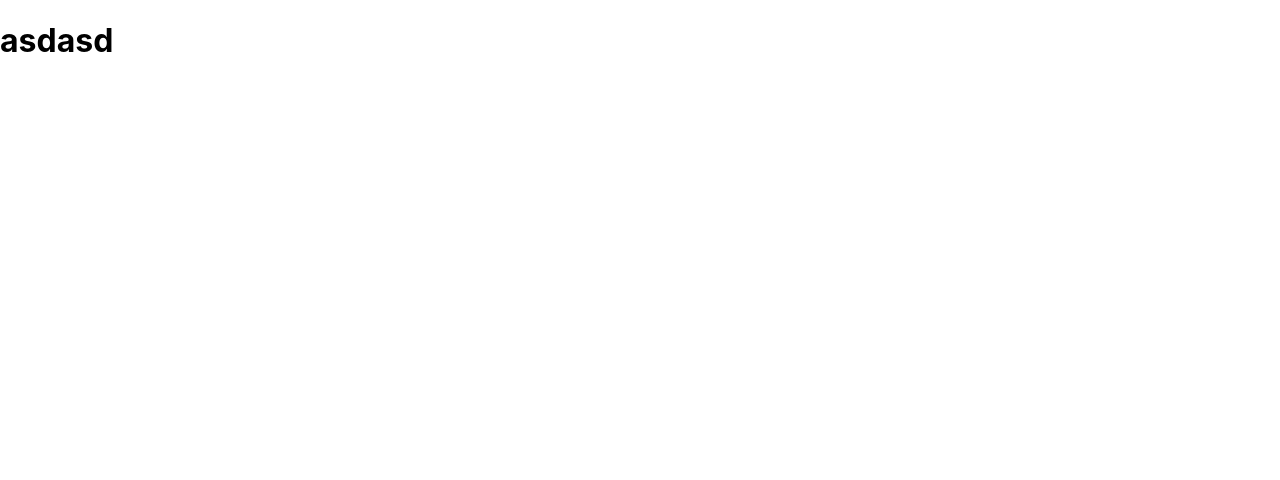
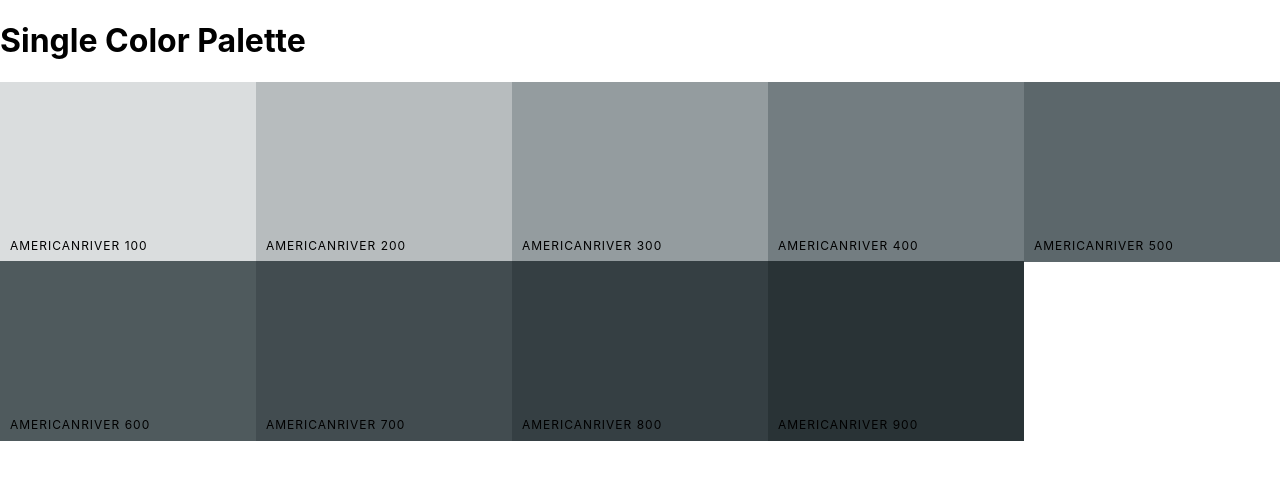
Before and after one commit to mhasanince/massive-color-app, a React (Create React App) app: page /massive-color-app/palette/flat-ui-colors-american/americanriver in a window 1280 px wide. Shown: the top 480 px of the page. Built offline with nearby package versions, Linux system fonts and the light colour scheme.

Commit message:
Display color boxes in SingleColorPalette

```diff
--- a/src/ColorBox.js
+++ b/src/ColorBox.js
@@ -24,7 +24,7 @@
   };
 
   render() {
-    const { background, name, id, colorId } = this.props;
+    const { background, name, id, colorId, showMore } = this.props;
     const { isCopied } = this.state;
     return (
       <CopyToClipboard text={background} onCopy={this.changeCopyState}>
@@ -41,12 +41,14 @@
             <span className="ColorBox-name">{name}</span>
             <button className="ColorBox-copy">Copy</button>
           </div>
+          {showMore && (
             <Link
               to={`/massive-color-app/palette/${id}/${colorId}`}
               onClick={(evt) => evt.stopPropagation}
             >
               <span className="ColorBox-more">MORE</span>
             </Link>
+          )}
         </div>
       </CopyToClipboard>
     );
--- a/src/Palette.js
+++ b/src/Palette.js
@@ -31,6 +31,7 @@
         name={color.name}
         id={id}
         colorId={color.id}
+        showMore={true}
       />
     ));
     return (
--- a/src/Routes.js
+++ b/src/Routes.js
@@ -1,19 +1,19 @@
 import React, { Component } from 'react';
 import { Switch, Route } from 'react-router-dom';
 import Palette from './Palette';
+import PaletteList from './PaletteList';
+import SingleColorPalette from './SingleColorPalette';
 import { generatePalette } from './colorHelpers';
-import PaletteList from './PaletteList';
 
 export default class Routes extends Component {
+  findPalette(id) {
+    return this.props.palettes.find(
+      (palette) => palette.id.toLowerCase() === id.toLowerCase()
+    );
+  }
+
   render() {
     const { palettes } = this.props;
-    const getPalette = (props) => {
-      let id = props.match.params.id;
-      let currentPalette = palettes.find(
-        (palette) => palette.id.toLowerCase() === id.toLowerCase()
-      );
-      return <Palette palette={generatePalette(currentPalette)} {...props} />;
-    };
     return (
       <Switch>
         <Route
@@ -26,12 +26,25 @@
         <Route
           exact
           path="/massive-color-app/palette/:id"
-          render={getPalette}
+          render={(routeProps) => (
+            <Palette
+              palette={generatePalette(
+                this.findPalette(routeProps.match.params.id)
+              )}
+            />
+          )}
         />
         <Route
           exact
           path="/massive-color-app/palette/:id/:color"
-          render={() => <h1>asdasd</h1>}
+          render={(routeProps) => (
+            <SingleColorPalette
+              palette={generatePalette(
+                this.findPalette(routeProps.match.params.id)
+              )}
+              colorId={routeProps.match.params.color}
+            />
+          )}
         />
         <Route render={() => <PaletteList palettes={palettes} />} />
       </Switch>
--- /dev/null
+++ b/src/SingleColorPalette.js
@@ -0,0 +1,38 @@
+import React, { Component } from 'react';
+import ColorBox from './ColorBox';
+
+export default class SingleColorPalette extends Component {
+  constructor(props) {
+    super(props);
+    this._shades = this.gatherShades(this.props.palette, this.props.colorId);
+    console.log(this._shades);
+  }
+
+  gatherShades(palette, colorId) {
+    let shades = [];
+    const colors = palette.colors;
+    for (let key in colors) {
+      shades = shades.concat(
+        colors[key].filter((color) => color.id === colorId)
+      );
+    }
+    return shades.slice(1);
+  }
+
+  render() {
+    const colorBoxes = this._shades.map((color) => (
+      <ColorBox
+        key={color.name}
+        background={color.hex}
+        name={color.name}
+        showMore={false}
+      />
+    ));
+    return (
+      <div className="Palette">
+        <h1>Single Color Palette</h1>
+        <div className="Palette-colors">{colorBoxes}</div>
+      </div>
+    );
+  }
+}
```
Lines whose indentation alone changed are shown as unchanged.
